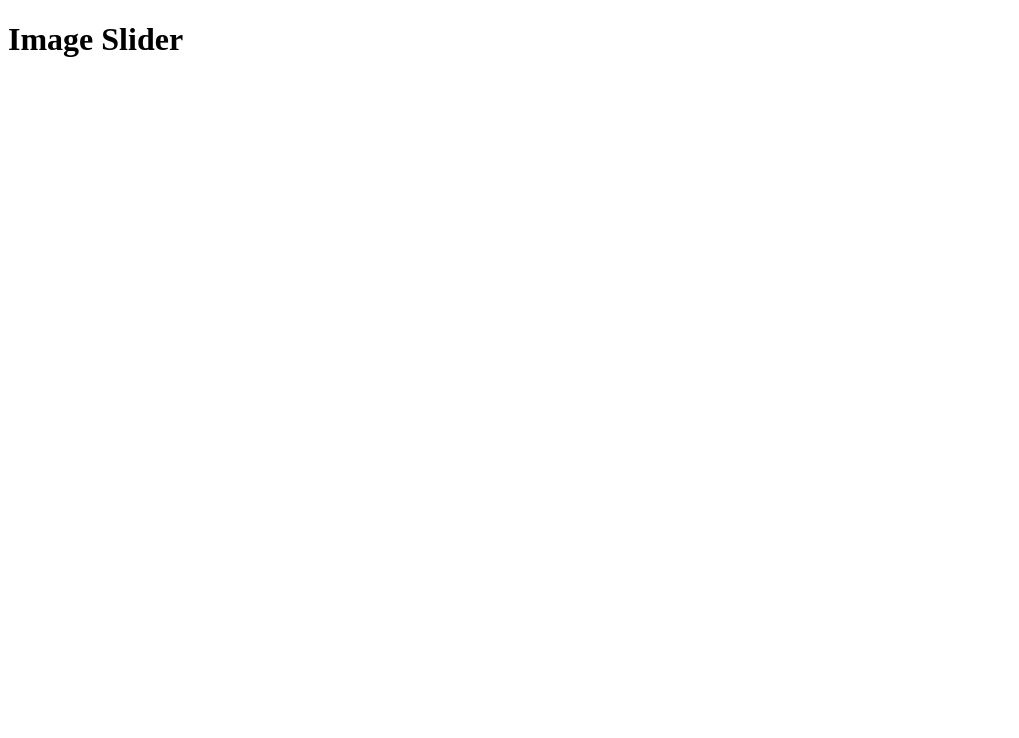
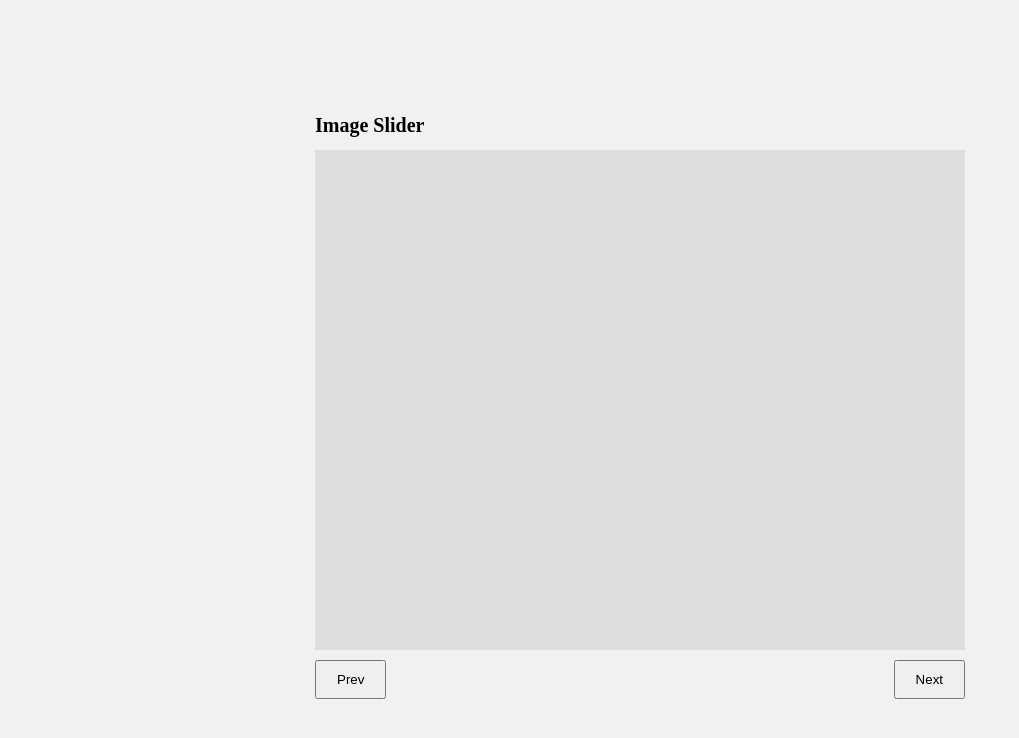
Before and after one commit to torressam333/image-slider, a website: page public/public/index.html in a window 1280 px wide. Shown: the whole page, without its empty margins (0-1019 px from the left). Drawn offline with Linux system fonts and the light colour scheme.

Commit message:
Basic styling for slider container and buttons

```diff
--- /dev/null
+++ b/public/css/app.css
@@ -0,0 +1,45 @@
+html {
+  font-size: 62.5%;
+  /*Makes font size base 10 for rem*/
+}
+
+body {
+  align-items: center;
+  background-color: #f1f1f1;
+  display: flex;
+  flex-wrap: wrap;
+  justify-content: center;
+  height: 100vh;
+  margin: 0 auto;
+}
+
+#root-container {
+  max-width: 960px;
+  margin: 0 auto;
+  padding: 4rem 0;
+}
+
+#image__slider__container {
+  background-color: #ccc;
+  opacity: 0.5;
+  height: 500px;
+  width: 650px;
+}
+
+#slider__heading {
+  color: black;
+  opacity: 1;
+}
+
+
+/*Button styling*/
+#button__container {
+  display: flex;
+  flex-direction: row;
+  justify-content: space-between;
+}
+
+.slider__button {
+  padding: 1rem 2rem;
+  margin: 1rem 0 0 0;
+}
--- a/public/public/index.html
+++ b/public/public/index.html
@@ -4,15 +4,20 @@
   <meta charset="UTF-8">
   <meta http-equiv="X-UA-Compatible" content="IE=edge">
   <meta name="viewport" content="width=device-width, initial-scale=1.0">
+  <link rel="stylesheet" href="../css/app.css">
   <title>Image Slider</title>
 </head>
 <body>
   <div id="root-container">
+    <h1 id="slider__heading">Image Slider</h1>
     <div id="image__slider__container">
-      <h1>Image Slider</h1>
       <div id="image__slider">
 
       </div>
+    </div>
+    <div id="button__container">
+      <button class="slider__button">Prev</button>
+      <button class="slider__button">Next</button>
     </div>
   </div>
 
```
